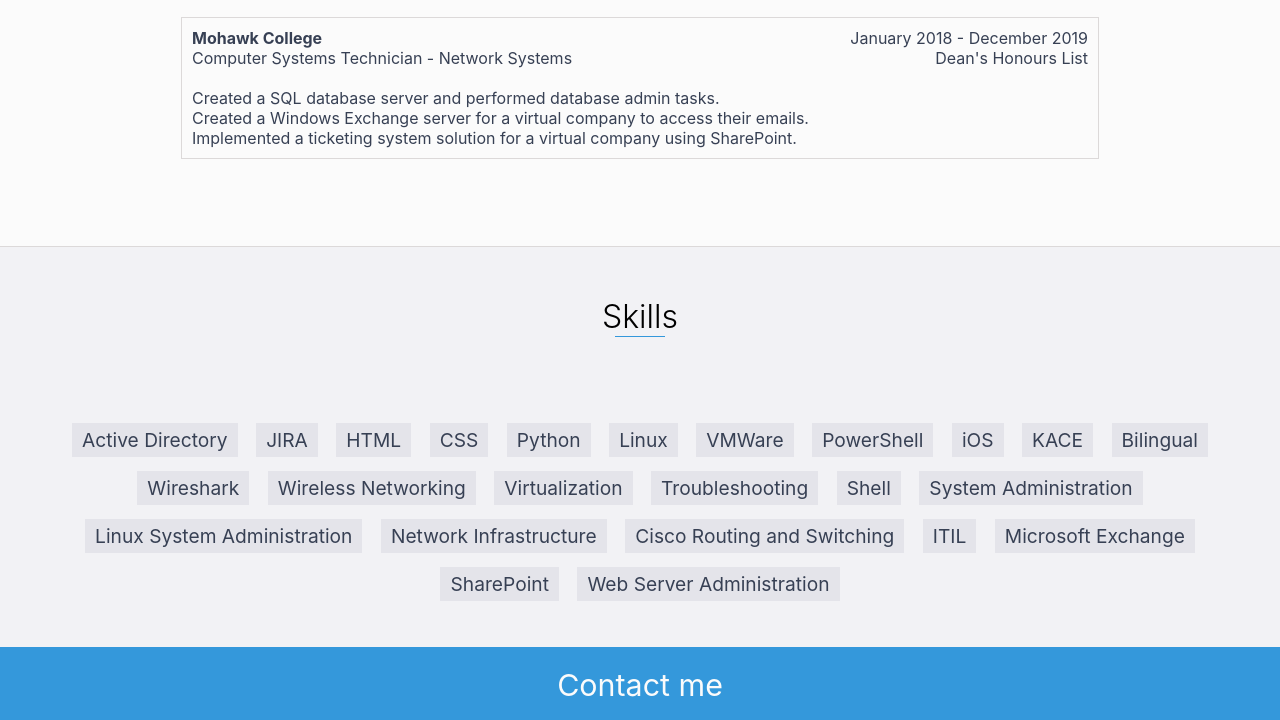
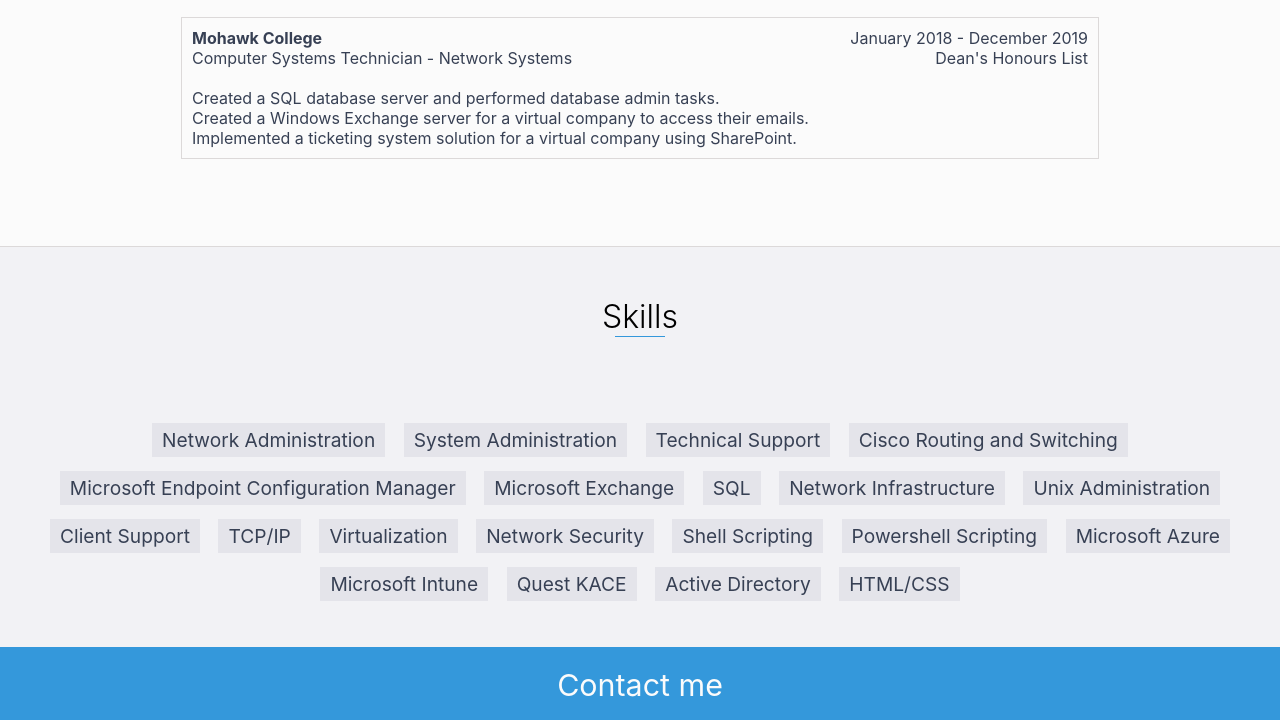
Before and after one commit to AmeerAlTuraihi/AmeerAlTuraihi.github.io, a plain HTML site: page index.html in a window 1280 px wide. Shown: the part 2053-2773 px from the top of the page. Drawn offline with Linux system fonts and the light colour scheme.

Commit message:
Update index.html
Updated bio and skills.

```diff
--- a/index.html
+++ b/index.html
@@ -43,7 +43,7 @@
 
         <div id = "description">
             <h1 class = "aboutme">About me</h1>
-            <p>I'm Ameer Al-Turaihi, a 22 year old <b>Network Engineer and Security Analyst</b> graduate currently working at <a href="https://atsautomation.com/">ATS Automation</a></p>
+            <p>I'm Ameer Al-Turaihi, a 22 year old <b>Network Engineer and Security Analyst</b> graduate, currently working for <a href="https://atsautomation.com/">ATS Automation</a></p>
         </div>
 
     </div>
@@ -146,30 +146,26 @@
 
         <div id = "skills">
             <ul>
+                <li>Network Administration</li>
+                <li>System Administration</li>
+                <li>Technical Support</li>
+                <li>Cisco Routing and Switching</li>
+                <li>Microsoft Endpoint Configuration Manager</li>
+                <li>Microsoft Exchange</li>
+                <li>SQL</li>
+                <li>Network Infrastructure</li>
+                <li>Unix Administration</li>
+                <li>Client Support</li>
+                <li>TCP/IP</li>
+                <li>Virtualization</li>
+                <li>Network Security</li>
+                <li>Shell Scripting</li>
+                <li>Powershell Scripting</li>
+                <li>Microsoft Azure</li>
+				<li>Microsoft Intune</li>
+                <li>Quest KACE</li>
                 <li>Active Directory</li>
-                <li>JIRA</li>
-                <li>HTML</li>
-                <li>CSS</li>
-                <li>Python</li>
-                <li>Linux</li>
-                <li>VMWare</li>
-                <li>PowerShell</li>
-                <li>iOS</li>
-                <li>KACE</li>
-                <li>Bilingual</li>
-                <li>Wireshark</li>
-                <li>Wireless Networking</li>
-                <li>Virtualization</li>
-                <li>Troubleshooting</li>
-                <li>Shell</li>
-                <li>System Administration</li>
-                <li>Linux System Administration</li>
-                <li>Network Infrastructure</li>
-                <li>Cisco Routing and Switching</li>
-                <li>ITIL</li>
-                <li>Microsoft Exchange</li>
-                <li>SharePoint</li>
-                <li>Web Server Administration</li>
+                <li>HTML/CSS</li>
             </ul>
         </div>
     </div>
```
